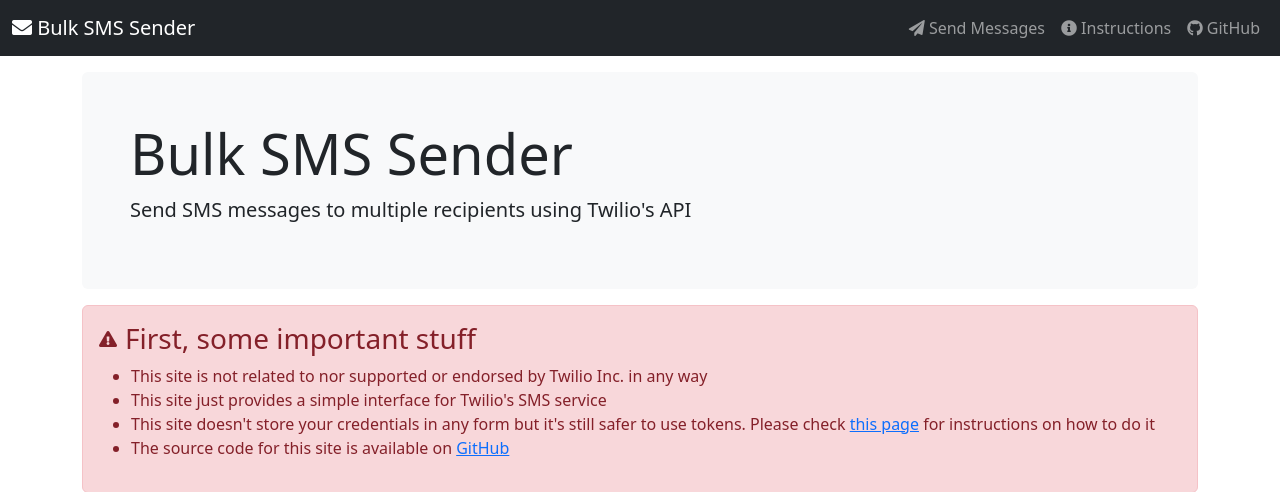
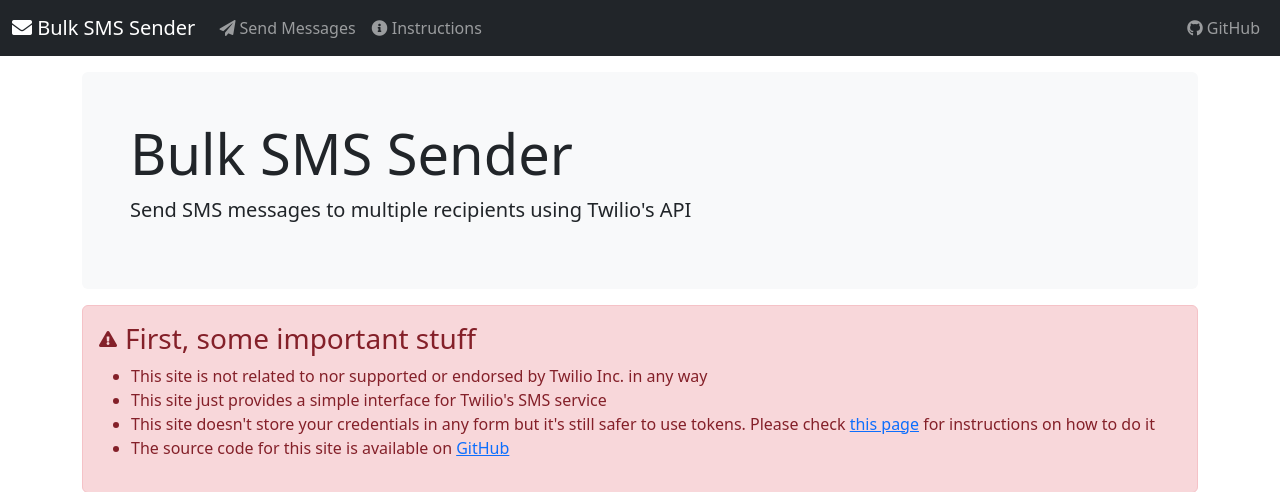
Before and after one commit to RAHB-REALTORS-Association/sms-sender, a Flask app: page / in a window 1280 px wide. Shown: the top 492 px of the page. Run offline with Flask 3, Linux system fonts and the light colour scheme.

Commit message:
menu layout

```diff
--- a/templates/base.html
+++ b/templates/base.html
@@ -26,20 +26,19 @@
             </button>
             <div class="collapse navbar-collapse" id="navbarNav">
                 <ul class="navbar-nav me-auto mb-2 mb-lg-0">
-                    <!-- Left-aligned nav items go here -->
-                </ul>
-                <ul class="navbar-nav ms-auto">
-                    <li class="nav-item text-end">
+                    <li class="nav-item">
                         <a class="nav-link" href="{{ url_for('index') }}">
                             <span aria-hidden="true" class="fas fa-paper-plane"></span> Send Messages
                         </a>
                     </li>
-                    <li class="nav-item text-end">
+                    <li class="nav-item">
                         <a class="nav-link" href="{{ url_for('instructions') }}">
                             <span aria-hidden="true" class="fas fa-info-circle"></span> Instructions
                         </a>
                     </li>
-                    <li class="nav-item text-end">
+                </ul>
+                <ul class="navbar-nav ms-auto">
+                    <li class="nav-item">
                         <a class="nav-link" href="https://github.com/RAHB-REALTORS-Association/sms-sender" target="_blank" rel="noopener noreferrer">
                             <span aria-hidden="true" class="fab fa-github"></span> GitHub
                         </a>
```
